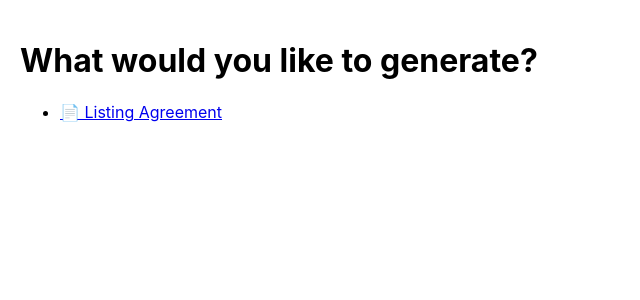
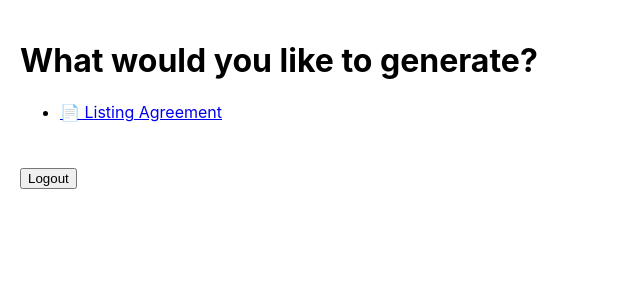
Before and after one commit to Lukepancrazi9/real-estate-contract-generator, a React (Create React App) app: page / in a window 1280 px wide. Shown: the top 300 px of the page, without its empty margins (0-640 px from the left). Built offline with nearby package versions, Linux system fonts and the light colour scheme; sample sign-in values are in the browser's storage.

Commit message:
upadte quick login

```diff
--- a/src/App.js
+++ b/src/App.js
@@ -1,14 +1,32 @@
 import React from 'react';
-import { BrowserRouter as Router, Routes, Route } from 'react-router-dom';
+import { BrowserRouter as Router, Routes, Route, Navigate } from 'react-router-dom';
+import LoginGate from './LoginGate';
 import Home from './Home';
-import ListingAgreementForm from './ListingAgreementForm';
+
+// Simple auth check using localStorage
+const isAuthenticated = () => {
+  return localStorage.getItem('authenticated') === 'true';
+};
+
+// A wrapper for protected routes
+function PrivateRoute({ children }) {
+  return isAuthenticated() ? children : <Navigate to="/login" replace />;
+}
 
 function App() {
   return (
     <Router>
       <Routes>
-        <Route path="/" element={<Home />} />
-        <Route path="/listing-agreement" element={<ListingAgreementForm />} />
+        <Route path="/login" element={<LoginGate />} />
+        <Route
+          path="/"
+          element={
+            <PrivateRoute>
+              <Home />
+            </PrivateRoute>
+          }
+        />
+        {/* Optionally add more protected routes here */}
       </Routes>
     </Router>
   );
--- a/src/Home.js
+++ b/src/Home.js
@@ -1,7 +1,14 @@
 import React from 'react';
-import { Link } from 'react-router-dom';
+import { Link, useNavigate } from 'react-router-dom';
 
 export default function Home() {
+  const navigate = useNavigate();
+
+  const logout = () => {
+    localStorage.removeItem('authenticated');
+    navigate('/login');
+  };
+
   return (
     <div style={{ padding: 20 }}>
       <h1>What would you like to generate?</h1>
@@ -9,6 +16,10 @@ export default function Home() {
         <li><Link to="/listing-agreement">📄 Listing Agreement</Link></li>
         {/* Add more as you grow */}
       </ul>
+
+      <button onClick={logout} style={{ marginTop: 30 }}>
+        Logout
+      </button>
     </div>
   );
 }
--- a/src/LoginGate.js
+++ b/src/LoginGate.js
@@ -12,6 +12,7 @@ export default function LoginGate() {
     e.preventDefault();
     if (input === PASSWORD) {
       setError('');
+      localStorage.setItem('authenticated', 'true');
       navigate('/'); // Redirect to home page after login
     } else {
       setError('Incorrect password, try again.');
```
